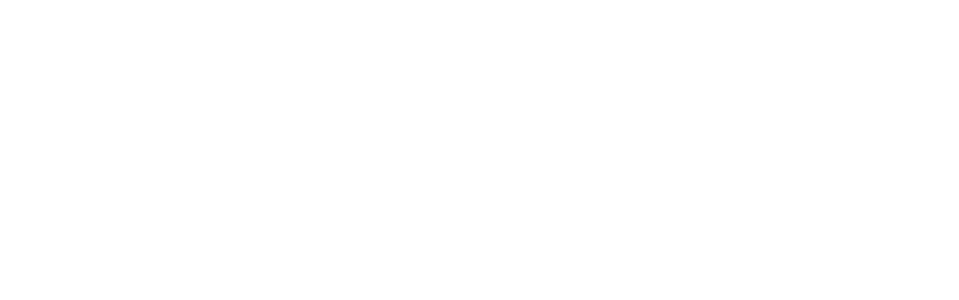
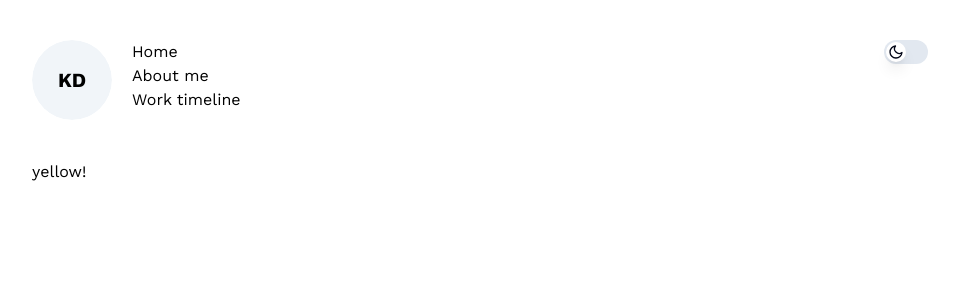
Before and after one commit to kevincarld/kcd-portfolio, a Next.js app: page / in a window 1280 px wide. Shown: the top 300 px of the page, without its empty margins (160-1119 px from the left). Built offline with nearby package versions, Linux system fonts and the light colour scheme.

Commit message:
Header update

```diff
--- a/package.json
+++ b/package.json
@@ -15,6 +15,8 @@
     "surge": "git pull && yarn build && next-sitemap && surge --domain kcd-portfolio.surge.sh  --project ./out"
   },
   "dependencies": {
+    "@radix-ui/react-avatar": "^1.0.3",
+    "@radix-ui/react-switch": "^1.0.3",
     "@types/node": "20.5.1",
     "@types/react": "18.2.20",
     "@types/react-dom": "18.2.7",
@@ -29,6 +31,7 @@
     "postcss": "8.4.28",
     "react": "18.2.0",
     "react-dom": "18.2.0",
+    "react-icons": "^4.10.1",
     "readline": "^1.3.0",
     "server-only": "^0.0.1",
     "tailwind-merge": "^1.14.0",
--- /dev/null
+++ b/src/app/(components)/header/header.tsx
@@ -0,0 +1,39 @@
+import { Avatar, AvatarImage, AvatarFallback } from "../ui/avatar";
+import { Switch } from "../ui/switch";
+import Link from "next/link";
+
+export default function Header() {
+  return (
+    <header className="container flex justify-between py-6 md:py-10">
+      <div className="flex space-x-2 md:space-x-5">
+        <Avatar>
+          {/* <AvatarImage src="https://github.com/shadcn.png" /> */}
+          <AvatarImage src="" />
+          <AvatarFallback>KD</AvatarFallback>
+        </Avatar>
+
+        <nav>
+          <ul>
+            <li>
+              <Link className="text-sm md:text-base" href="/">
+                Home
+              </Link>
+            </li>
+            <li>
+              <Link className="text-sm md:text-base" href="/about">
+                About me
+              </Link>
+            </li>
+            <li>
+              <Link className="text-sm md:text-base" href="/">
+                Work timeline
+              </Link>
+            </li>
+          </ul>
+        </nav>
+      </div>
+
+      <Switch />
+    </header>
+  );
+}
--- /dev/null
+++ b/src/app/(components)/ui/avatar.tsx
@@ -0,0 +1,50 @@
+"use client";
+
+import * as React from "react";
+import * as AvatarPrimitive from "@radix-ui/react-avatar";
+
+import { cn } from "@/lib/utils";
+
+const Avatar = React.forwardRef<
+  React.ElementRef<typeof AvatarPrimitive.Root>,
+  React.ComponentPropsWithoutRef<typeof AvatarPrimitive.Root>
+>(({ className, ...props }, ref) => (
+  <AvatarPrimitive.Root
+    ref={ref}
+    className={cn(
+      "relative flex h-16 w-16 md:h-20 md:w-20 shrink-0 overflow-hidden rounded-full",
+      className
+    )}
+    {...props}
+  />
+));
+Avatar.displayName = AvatarPrimitive.Root.displayName;
+
+const AvatarImage = React.forwardRef<
+  React.ElementRef<typeof AvatarPrimitive.Image>,
+  React.ComponentPropsWithoutRef<typeof AvatarPrimitive.Image>
+>(({ className, ...props }, ref) => (
+  <AvatarPrimitive.Image
+    ref={ref}
+    className={cn("aspect-square h-full w-full", className)}
+    {...props}
+  />
+));
+AvatarImage.displayName = AvatarPrimitive.Image.displayName;
+
+const AvatarFallback = React.forwardRef<
+  React.ElementRef<typeof AvatarPrimitive.Fallback>,
+  React.ComponentPropsWithoutRef<typeof AvatarPrimitive.Fallback>
+>(({ className, ...props }, ref) => (
+  <AvatarPrimitive.Fallback
+    ref={ref}
+    className={cn(
+      "font-bold text-xl flex h-full w-full items-center justify-center rounded-full bg-slate-100 dark:bg-slate-800",
+      className
+    )}
+    {...props}
+  />
+));
+AvatarFallback.displayName = AvatarPrimitive.Fallback.displayName;
+
+export { Avatar, AvatarImage, AvatarFallback };
--- /dev/null
+++ b/src/app/(components)/ui/switch.tsx
@@ -0,0 +1,43 @@
+"use client";
+
+import * as React from "react";
+import * as SwitchPrimitives from "@radix-ui/react-switch";
+import { FiSun, FiMoon } from "react-icons/fi";
+import { cn } from "@/lib/utils";
+
+const Switch = React.forwardRef<
+  React.ElementRef<typeof SwitchPrimitives.Root>,
+  React.ComponentPropsWithoutRef<typeof SwitchPrimitives.Root>
+>(({ className }, ref) => {
+  const [mode, setMode] = React.useState<"light" | "dark">("light");
+
+  const handleSwitch = () => {
+    setMode((prev) => (prev === "light" ? "dark" : "light"));
+  };
+
+  return (
+    <SwitchPrimitives.Root
+      className={cn(
+        "peer inline-flex h-[24px] w-[44px] shrink-0 cursor-pointer items-center rounded-full border-2 border-transparent transition-colors focus-visible:outline-none focus-visible:ring-2 focus-visible:ring-slate-950 focus-visible:ring-offset-2 focus-visible:ring-offset-white disabled:cursor-not-allowed disabled:opacity-50 data-[state=checked]:bg-slate-900 data-[state=unchecked]:bg-slate-200 dark:focus-visible:ring-slate-300 dark:focus-visible:ring-offset-slate-950 dark:data-[state=checked]:bg-slate-50 dark:data-[state=unchecked]:bg-slate-800",
+        className
+      )}
+      ref={ref}
+      onCheckedChange={handleSwitch}
+    >
+      <SwitchPrimitives.Thumb
+        className={cn(
+          "pointer-events-none flex items-center justify-center h-5 w-5 rounded-full bg-white shadow-lg ring-0 transition-transform data-[state=checked]:translate-x-5 data-[state=unchecked]:translate-x-0 dark:bg-slate-950"
+        )}
+      >
+        {mode === "light" ? (
+          <FiMoon className="text-slate-950 h-4 w-4 dark:text-slate-50" />
+        ) : (
+          <FiSun className="text-slate-950 h-4 w-4 dark:text-slate-50" />
+        )}
+      </SwitchPrimitives.Thumb>
+    </SwitchPrimitives.Root>
+  );
+});
+Switch.displayName = SwitchPrimitives.Root.displayName;
+
+export { Switch };
--- a/src/app/layout.tsx
+++ b/src/app/layout.tsx
@@ -1,6 +1,7 @@
 import "@/styles/globals.css";
 import type { Metadata } from "next";
 import { Work_Sans } from "next/font/google";
+import Header from "./(components)/header/header";
 
 const workSans = Work_Sans({
   subsets: ["latin"],
@@ -18,7 +19,10 @@
 }) {
   return (
     <html lang="en">
-      <body className={workSans.className}>{children}</body>
+      <body className={workSans.className}>
+        <Header />
+        {children}
+      </body>
     </html>
   );
 }
--- a/src/app/page.tsx
+++ b/src/app/page.tsx
@@ -1,5 +1,11 @@
 import Image from "next/image";
 
 export default function Home() {
-  return <>{/* <Header /> */}</>;
+  return (
+    <>
+      <section className="container">
+        <h1>yellow!</h1>
+      </section>
+    </>
+  );
 }
--- a/src/styles/globals.css
+++ b/src/styles/globals.css
@@ -4,7 +4,7 @@
 
 @layer components {
   .container {
-    @apply max-w-full wide:max-lg-[960px];
+    @apply max-w-full lg:max-w-[960px];
     @apply mx-auto;
     @apply px-[1.5rem] d:px-[2rem] wide:p-0;
   }
```
Also changed, not shown: 1 other file (tests, documents, lock files or other folders).
